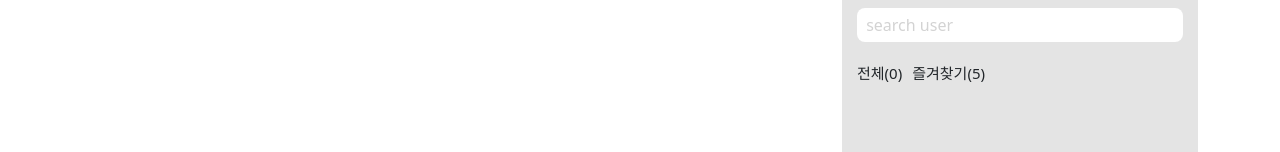
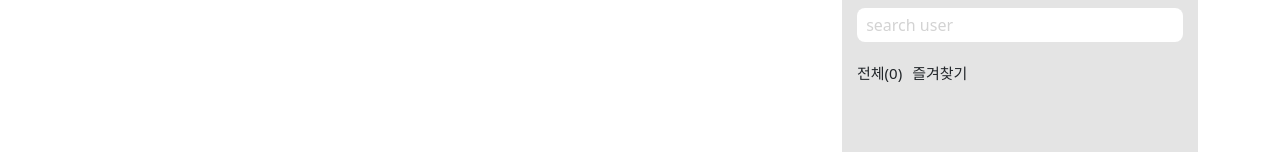
Before and after one commit to JIS0098/react-todo, a React (Create React App) app: page / in a window 1280 px wide. Shown: the part 142-294 px from the top of the page. Built offline with nearby package versions, Linux system fonts and the light colour scheme.

Commit message:
즐겨찾기를 어떻게 하지

```diff
--- a/src/App.js
+++ b/src/App.js
@@ -21,6 +21,8 @@ function App() {
     company: '',
     favorite:false
   });
+  let [favorite, setFavorite] =useState(false);
+
 
   let { name, tel, email, company } = inputs;
 
@@ -113,18 +115,23 @@ function App() {
               </div>
               <div className="user-list">
                 <div className="user-menu">
-                  <div >전체({userList.length})</div>
-                  <div>즐겨찾기(5)</div>
+                  <div onClick={()=>{
+                    setFavorite(false)
+                  }} >전체({userList.length})</div>
+                  <div onClick={()=>{
+                   setFavorite(true);
+                  }}>즐겨찾기</div>
                 </div>
-                {
+                { //즐겨찾기가 거짓이라면 원래 유저 리스트를
+                  // 즐겨찾기가 진실이라면 즐겨찾기 유저리스트를
+                  favorite===false?
                   userList.map((a)=>{
                     return(
-                      <Card user={a} setUserList={setUserList}/>
+                      <Card user={a}  setUserList={setUserList}/>
                     )
                   })
-
-                }
-
+                  :""
+                  }
               </div>
             </div>
             {
@@ -173,13 +180,14 @@ function Task({ task, setTask }) {
     return a.id === task.id
   })
 
+
+
   return (
     <div className={`task start ${task.isComplete ? "done" : ""}`}>
       <Form.Check onClick={() => {
         let copy = [...todoList]
         copy[index].isComplete == false?
-          copy[index].isComplete = true:copy[index].isComplete = false
-
+        copy[index].isComplete = true:copy[index].isComplete = false
         setTask([...copy])
         localStorage.setItem('todoList', JSON.stringify(copy));
       }} className="task-check" />
@@ -195,11 +203,12 @@ function Task({ task, setTask }) {
 
 
 
-function Card({user,setUserList}) {
+function Card({user,setUserList,favoriteList,setFavoriteList}) {
   let userList = JSON.parse(localStorage.getItem('userList'))
   let index = userList.findIndex((a) => {
     return a.tel == user.tel
   })
+useEffect(()=>{},[favoriteList])
 
   return (
     <div className="user">
@@ -211,6 +220,9 @@ function Card({user,setUserList}) {
         copy[index].favorite=true:copy[index].favorite=false
         setUserList(copy)
         localStorage.setItem('userList', JSON.stringify(copy));
+        let 즐찾 = copy.filter((a)=>{
+          return a.favorite ===true
+        })
       }} icon={faHeart} className={`heart ${user.favorite ? "favorite" : ""}`}/>
       </div>
       <div className="line"></div>
```
